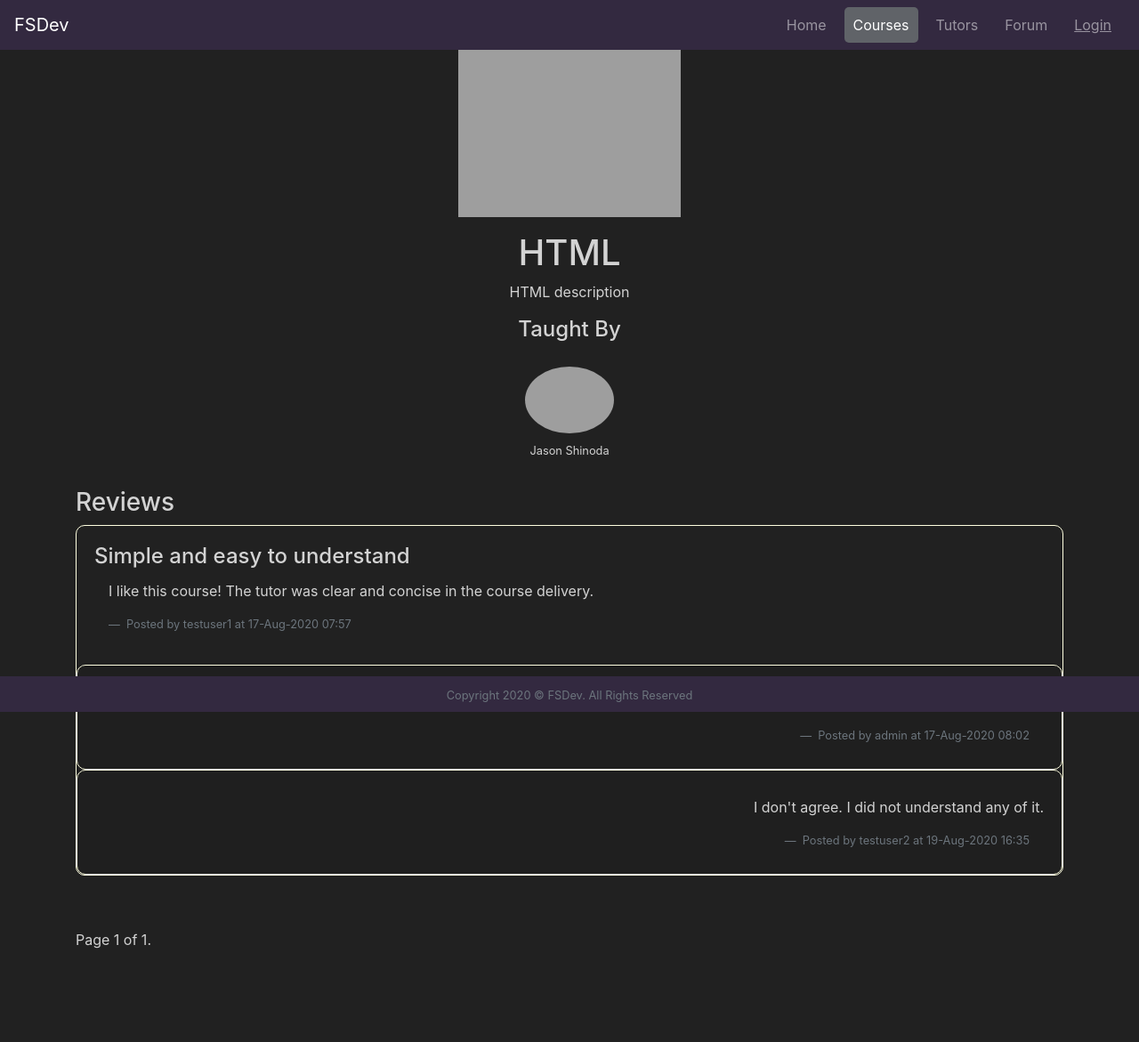
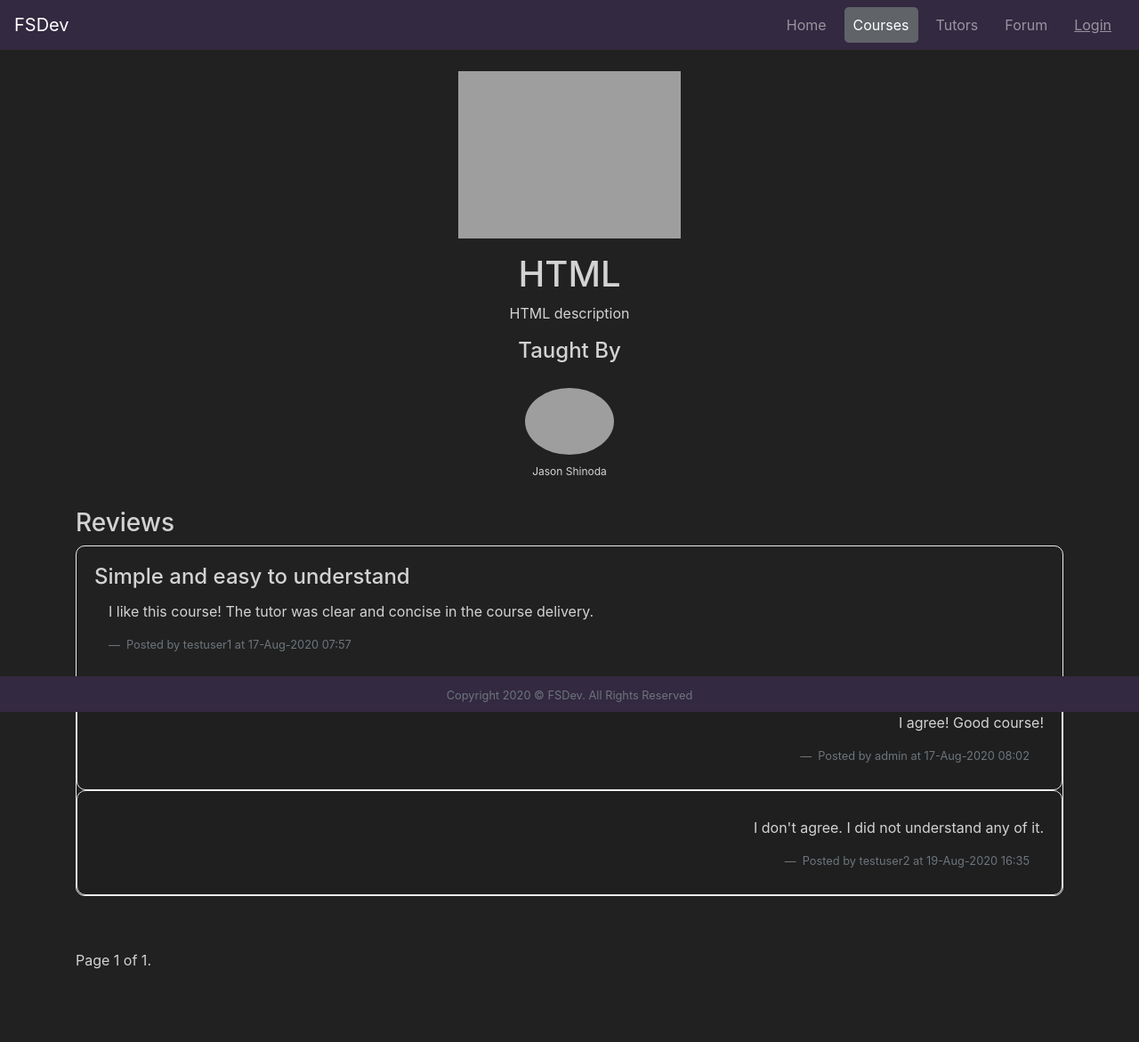
Before and after one commit to zuanming/fourthrepo, a Django app: page /courses/details/1 in a window 1280 px wide. Shown: the whole page at 89% size. Before the commit the page ends 1066 px from the top, so only its background shows below. Run offline with Django 3.2, Linux system fonts and the light colour scheme; data comes from the database, SQL or seed files in the repository; some libraries are stand-ins or nearby versions; grey boxes are pictures that could not be loaded.

Commit message:
adjusted margins, colors

```diff
--- a/courses/templates/courses/view_course_details.template.html
+++ b/courses/templates/courses/view_course_details.template.html
@@ -3,8 +3,8 @@
 {%load static %}
 
 {% block content %}
-<div class="container">
-  <div class="text-center mt-3">
+<div class="container pt-4">
+  <div class="text-center">
     <img
       src="{{course.logo_url}}"
       class="img-fluid big-card mb-3"
@@ -43,7 +43,7 @@
           />
         </a>
         <div class="text-center">
-          <p class="card-title" style="font-size:0.8em;">{{tutor.first_name}} {{tutor.last_name}}</p>
+          <p class="card-title" style="font-size:0.75em;">{{tutor.first_name}} {{tutor.last_name}}</p>
         </div>
       </div>
       {% endfor %}
@@ -66,7 +66,7 @@
 
   <div class="main-div">
     {% for r in page_obj %}
-    <div class="card review-id" data-review-id="{{r.id}}">
+    <div class="card review-id mb-3" data-review-id="{{r.id}}">
       <div class="card-body">
         <div class="card-title">
           <h4 class="review-title">{{r.title}}</h4>
--- a/courses/templates/courses/view_courses.template.html
+++ b/courses/templates/courses/view_courses.template.html
@@ -21,8 +21,8 @@
 </div>
 <div class="container text-center main-div">
   {% for devtype in devtypes %}
-  <h1 class="display-5">{{devtype.title}}</h1>
-  <div class="row justify-content-left mb-3 flex-nowrap scrolldiv"
+  <h1 class="display-5 mt-4 mb-3">{{devtype.title}}</h1>
+  <div class="row justify-content-left mb-3 pt-2 flex-nowrap scrolldiv"
   style="overflow-x:auto;">
     {% for course in courses %}
     {% if course.devtype.title == devtype.title %}
--- a/static/styles/styles.css
+++ b/static/styles/styles.css
@@ -16,7 +16,8 @@ body {
 }
 
 .scrolldiv {
-    background-color:rgba(200, 200, 200, 0.1) !important;
+    background-color:rgba(150, 150, 150, 0.1);
+    border-radius:20px;
 }
 
 .jumbotron {
@@ -31,7 +32,7 @@ body {
 
 .card {
     background-color: transparent !important;
-    border-color:lightyellow !important;
+    border-color:rgb(235,236,236) !important;
     border-radius:10px;
 }
 
--- a/templates/allauth/account/email/email_confirmation_message.txt
+++ b/templates/allauth/account/email/email_confirmation_message.txt
@@ -1,8 +1,8 @@
 {% load account %}{% user_display user as user_display %}{% load i18n %}{% autoescape off %}{% blocktrans with site_name=current_site.name site_domain=current_site.domain %}Hello from {{ site_name }}!
 
-You're receiving this e-mail because user {{ user_display }} has given yours as an e-mail address to connect their account.
+You have signed up for an account at FSDev under the user name "{{ user_display }}".
 
-To confirm this is correct, go to {{ activate_url }}
+To verify this is your account, click here: {{ activate_url }}
 {% endblocktrans %}
 {% blocktrans with site_name=current_site.name site_domain=current_site.domain %}Thank you from {{ site_name }}!
 {{ site_domain }}{% endblocktrans %}
--- a/templates/base.template.html
+++ b/templates/base.template.html
@@ -89,7 +89,7 @@
     $('form').on('submit', function(e){
         console.log('submitted')
         var submitButton = $(this).find('input[type=submit]');
-        $(this).append(`<button class="btn btn-primary" type="button" disabled>
+        $(this).append(`<button class="btn btn-light" type="button" disabled>
             <span class="spinner-border spinner-border-sm" role="status" aria-hidden="true"></span>
             Loading...</button>`);
         submitButton.css('display', 'none');
```
Also changed, not shown: courses/templates/courses/view_tutor_details.template.html (+4 -3 lines).
